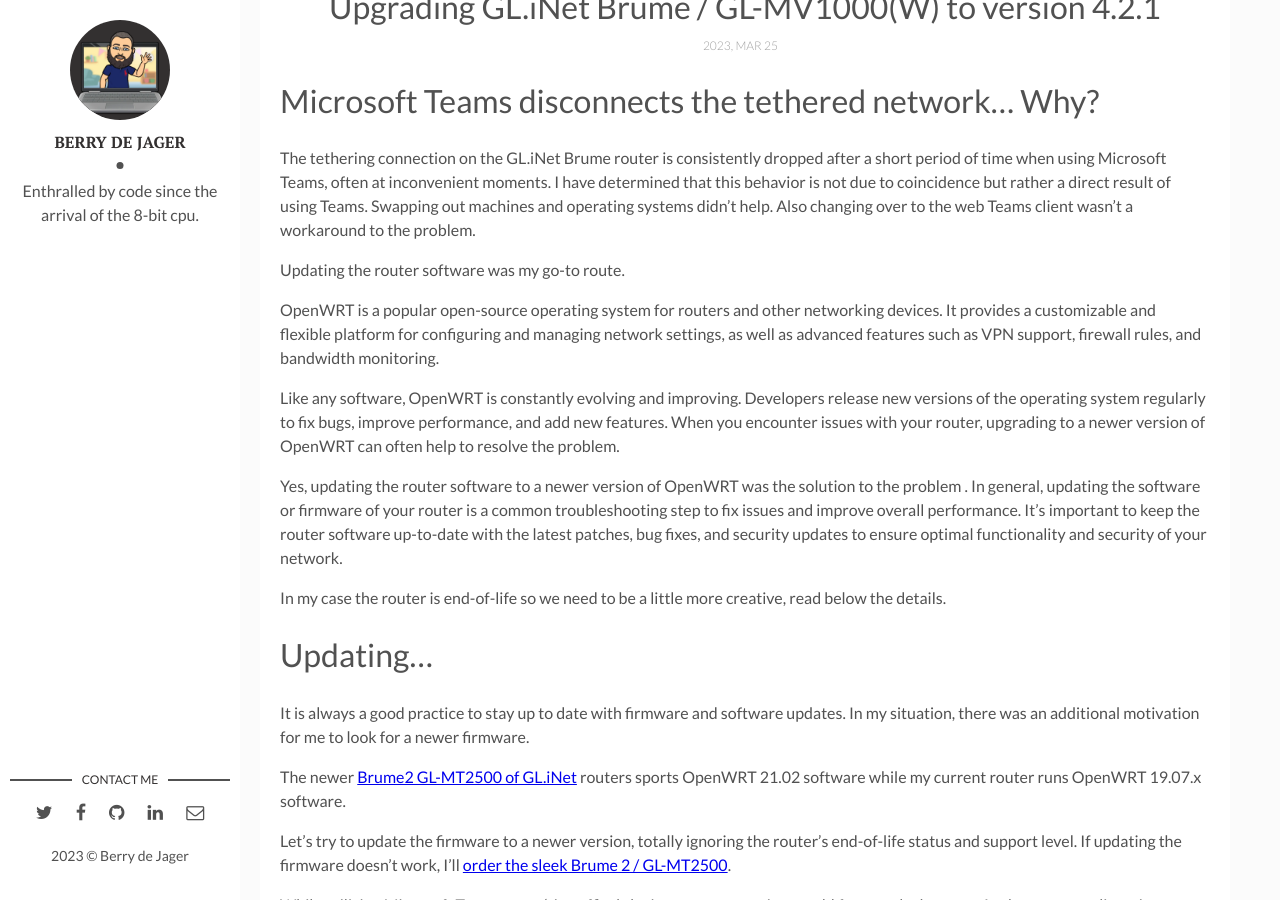
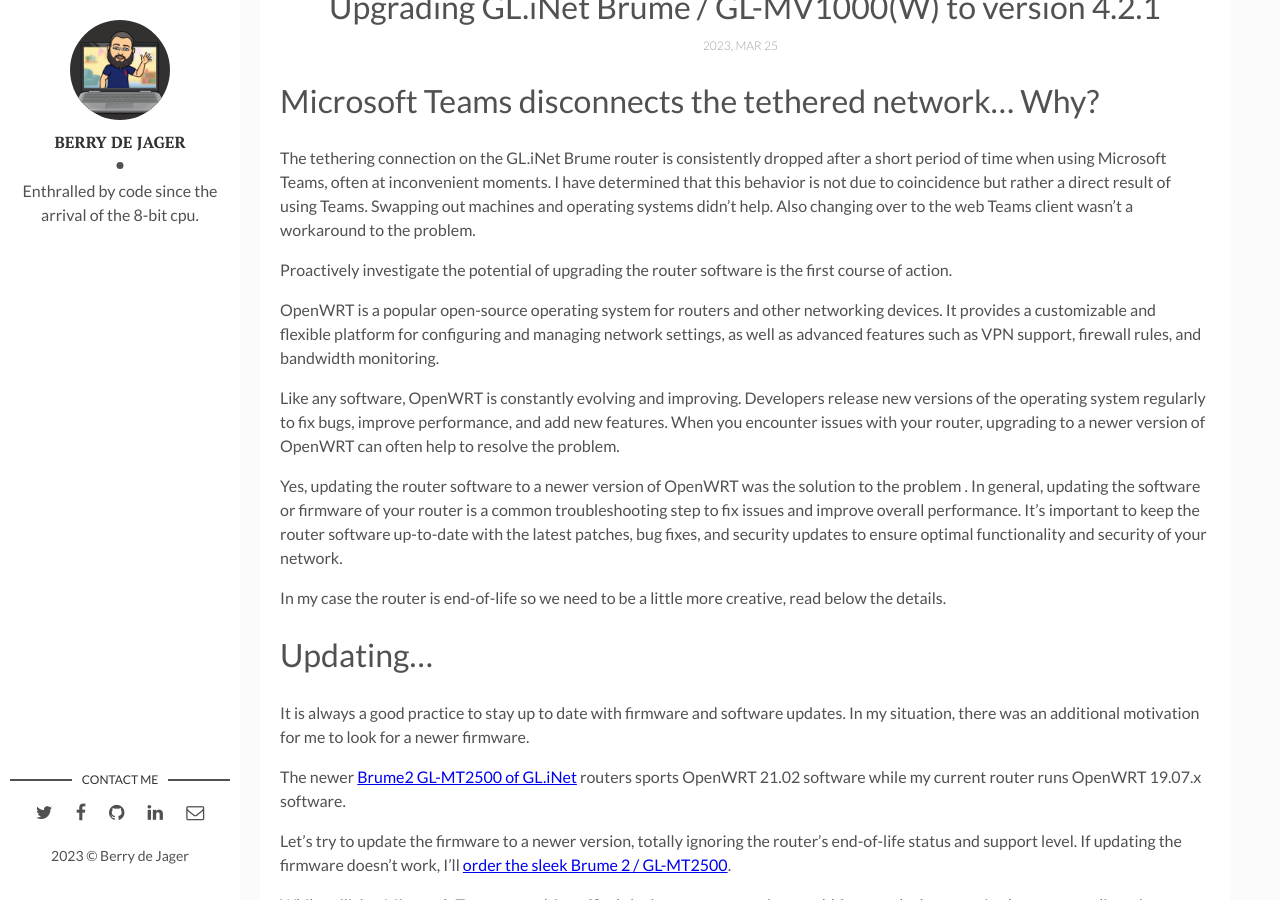
Before and after one commit to berrydejager/code, a Jekyll site: the page built from _posts/2023-03-25-Upgrade-GL-iNet-Brume-OpenWRT.markdown, in a window 1280 px wide and 900 px high, scrolled down 307 px. Built offline with Jekyll 4.4.1, drawn with Linux system fonts in a browser that asks for light colours.

Commit message:
Update 2023-03-25-Upgrade-GL-iNet-Brume-OpenWRT.markdown

```diff
--- a/_posts/2023-03-25-Upgrade-GL-iNet-Brume-OpenWRT.markdown
+++ b/_posts/2023-03-25-Upgrade-GL-iNet-Brume-OpenWRT.markdown
@@ -11,7 +11,7 @@
 
 The tethering connection on the GL.iNet Brume router is consistently dropped after a short period of time when using Microsoft Teams, often at inconvenient moments. I have determined that this behavior is not due to coincidence but rather a direct result of using Teams. Swapping out machines and operating systems didn't help. Also changing over to the web Teams client wasn't a workaround to the problem.
 
-Updating the router software was my go-to route.
+Proactively investigate the potential of upgrading the router software is the first course of action.
 
 OpenWRT is a popular open-source operating system for routers and other networking devices. It provides a customizable and flexible platform for configuring and managing network settings, as well as advanced features such as VPN support, firewall rules, and bandwidth monitoring.
 
```
